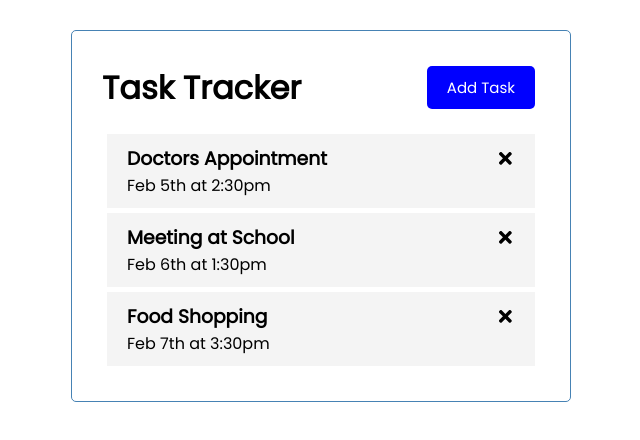
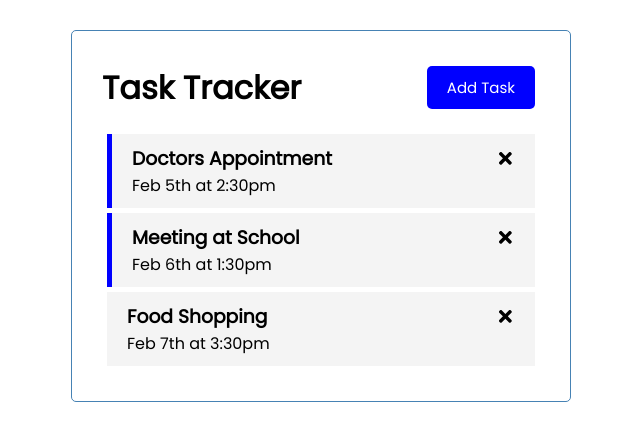
Before and after one commit to sebasmoles/task-tracker-react, a React (Create React App) app: page / in a window 1280 px wide. Shown: the top 440 px of the page, without its empty margins (319-959 px from the left). Built offline with nearby package versions, Linux system fonts and the light colour scheme.

Commit message:
add toggle reminder functionality

```diff
--- a/src/App.js
+++ b/src/App.js
@@ -29,10 +29,15 @@
     setTasks(tasks.filter((task) => task.id !== id));
   }
 
+  // Toggle Reminder,
+  const toggleReminder = (id) => {
+    setTasks(tasks.map((task) => task.id === id ? {...task, reminder: !task.reminder} : task));
+  }
+
   return (
     <div className='container'>
       <Header />
-      {tasks.length > 0 ? (<Tasks tasks={tasks} onDelete={deleteTask} />) : ('No tasks to show')}
+      {tasks.length > 0 ? (<Tasks tasks={tasks} onDelete={deleteTask} onDoubleClick={toggleReminder} />) : ('No tasks to show')}
     </div>
   );
 }
--- a/src/components/Task.jsx
+++ b/src/components/Task.jsx
@@ -1,9 +1,9 @@
 import React from 'react';
 import { FaTimes } from 'react-icons/fa';
 
-const Task = ({ task, onDelete }) => {
+const Task = ({ task, onDelete, onDoubleClick }) => {
   return (
-    <div className='task'>
+    <div className={`task ${task.reminder ? 'reminder' : ''}`} onDoubleClick={() => onDoubleClick(task.id)}>
         <h3>{ task.text }  <FaTimes className='fa-times' onClick={() => onDelete(task.id)} /></h3>
         <p>{ task.day }</p>
     </div>
--- a/src/components/Tasks.jsx
+++ b/src/components/Tasks.jsx
@@ -1,11 +1,11 @@
 import React from 'react';
 import Task from './Task';
 
-const Tasks = ({ tasks, onDelete }) => {
+const Tasks = ({ tasks, onDelete, onDoubleClick }) => {
   return (
     <div>
         {tasks.map(task => (
-            <Task task={task} key={task.id} onDelete={onDelete} />
+            <Task task={task} key={task.id} onDelete={onDelete} onDoubleClick={onDoubleClick} />
         ))}
     </div>
   )
--- a/src/index.css
+++ b/src/index.css
@@ -62,7 +62,7 @@
 }
 
 .task.reminder {
-  border-left: 5px solid green;
+  border-left: 5px solid blue;
 }
 
 .task h3 {
```
